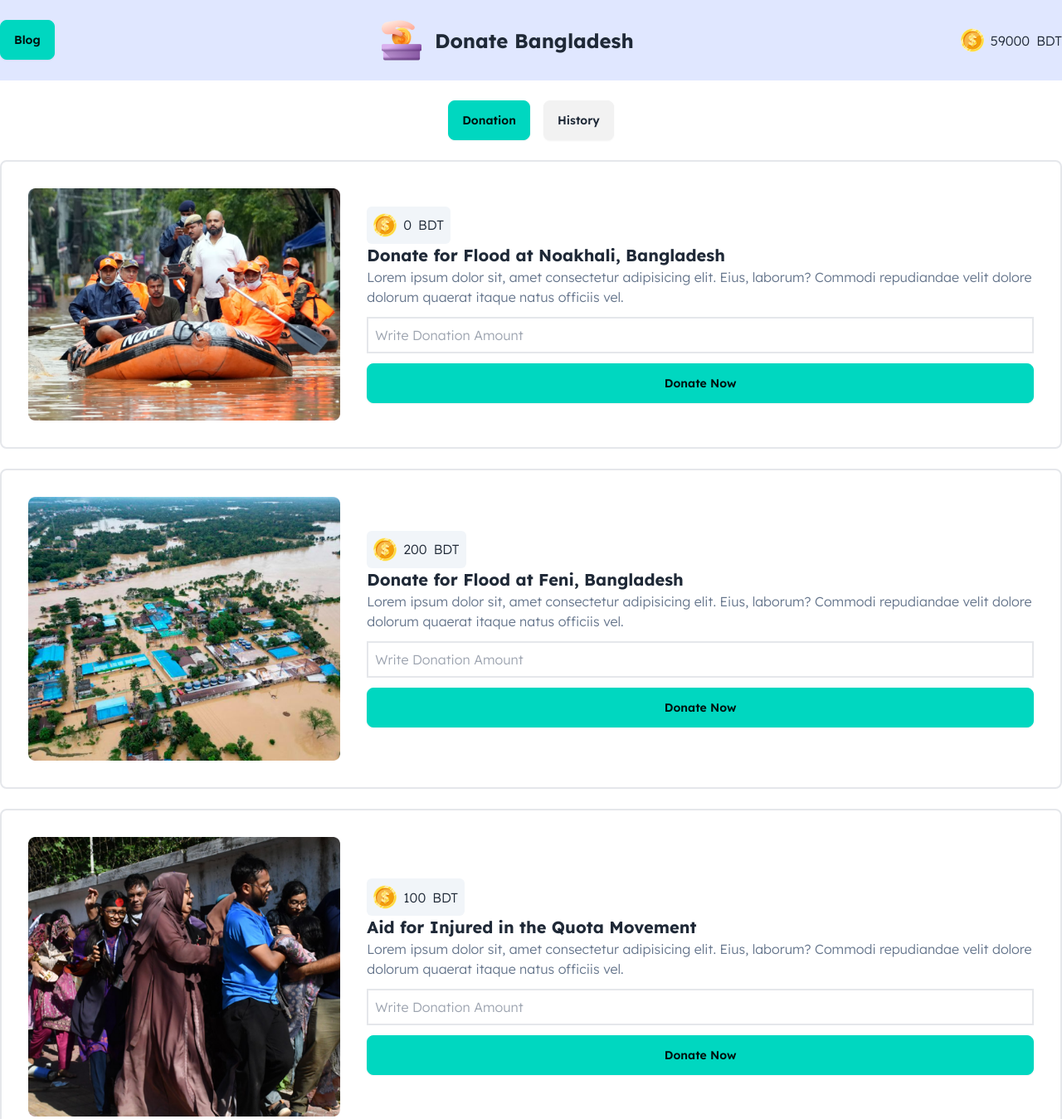
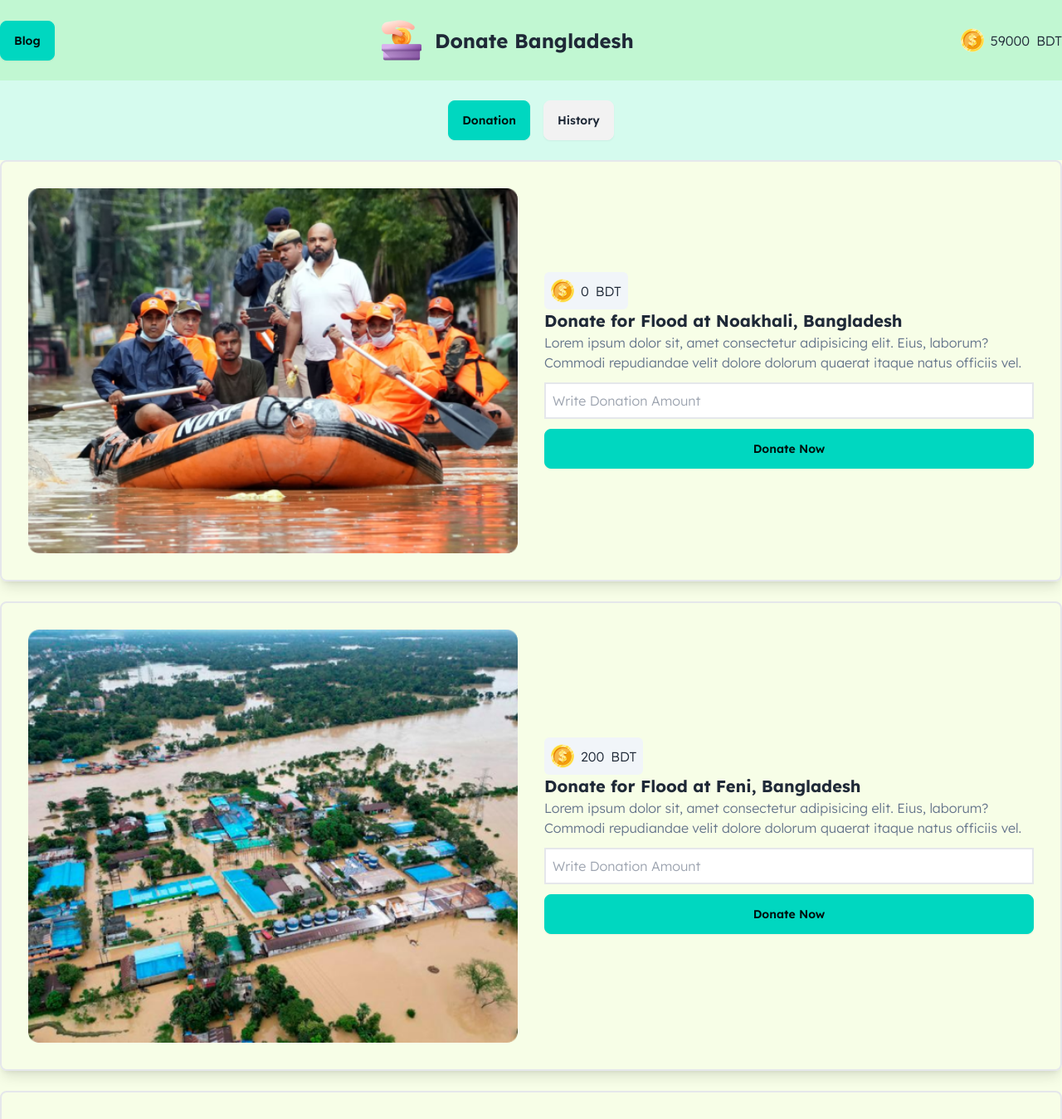
Before and after one commit to Mushfiq80/donate-bd, a plain HTML site: page index.html in a window 1280 px wide. Shown: the top 1349 px of the page at 83% size. Drawn offline with nearby package versions, Linux system fonts and the light colour scheme.

Commit message:
try for DRY need to backup

```diff
--- a/index.html
+++ b/index.html
@@ -20,11 +20,11 @@
     </style>
 </head>
 
-<body class="lexend-font">
+<body class="lexend-font bg-lime-50">
     <!-- Header Section  -->
-    <header class="">
-        <div class="w-full bg-indigo-100">
-            <div class="flex justify-between py-6 container mx-auto">
+    <header class="sticky top-0">
+        <div class="w-full bg-green-200 bg-opacity-90">
+            <div class="flex flex-col items-center space-y-6 md:space-y-0 md:flex-row md:justify-between py-6 container mx-auto">
                 <button onclick="goBlog()" class="btn btn-accent">Blog</button>
                 <div class="flex gap-4 items-center">
                     <img src="assets/logo.png" alt="">
@@ -35,7 +35,7 @@
             </div>
         </div>
         <!-- Header Nav Section  -->
-        <nav class="flex justify-center gap-4 py-6">
+        <nav class="flex justify-center gap-4 py-6 bg-teal-100 bg-opacity-80">
             <button id="donation-page" onclick="changePage(id)" class="btn btn-accent">Donation</button>
             <button id="history-page" onclick="changePage(id)" class="btn">History</button>
         </nav>
@@ -46,8 +46,8 @@
         <section id="donation-section" class="space-y-6">
 
             <!-- Noakhali  -->
-            <div class="border-2 p-8 rounded-lg flex flex-row-reverse justify-center items-center gap-8">
-                <div>
+            <div class="border-2 shadow-lg p-8 rounded-lg flex flex-col md:flex-row-reverse justify-center items-center gap-8">
+                <div class="w-full">
                     <button class="bg-slate-100 p-2 rounded-md flex items-center gap-2"><img
                             src="/assets/coin.png"><span id="noakhali-amount">0</span> BDT</button>
                     <h1 id="location1" class="font-bold text-xl">Donate for Flood at Noakhali, Bangladesh</h1>
@@ -60,15 +60,15 @@
                         placeholder="Write Donation Amount"><br>
                     <button id="noakhali-btn" class="btn btn-accent w-full ">Donate Now</button>
                 </div>
-                <div>
-                    <img src="/assets/noakhali.png" alt="Noakhali Aid Party">
+                <div class="w-full">
+                    <img class="w-full" src="/assets/noakhali.png" alt="Noakhali Aid Party">
                 </div>
             </div>
 
 
             <!-- Feni  -->
-            <div class="border-2 p-8 rounded-lg flex flex-row-reverse justify-center items-center gap-8">
-                <div>
+            <div class="border-2 shadow-lg p-8 rounded-lg flex flex-col md:flex-row-reverse justify-center items-center gap-8">
+                <div class=" w-full">
                     <button class="bg-slate-100 p-2 rounded-md flex items-center gap-2"><img
                             src="/assets/coin.png"><span id="feni-amount">200</span> BDT</button>
                     <h1 id="location2" class="font-bold text-xl">Donate for Flood at Feni, Bangladesh</h1>
@@ -81,15 +81,15 @@
                         placeholder="Write Donation Amount"><br>
                     <button id="feni-btn" class="btn btn-accent w-full">Donate Now</button>
                 </div>
-                <div>
-                    <img src="/assets/feni.png" alt="Feni Aid Party">
+                <div class="w-full">
+                    <img class="w-full" src="/assets/feni.png" alt="Feni Aid Party">
                 </div>
             </div>
 
 
             <!-- Aid for Injury  -->
-            <div class="border-2 p-8 rounded-lg flex flex-row-reverse justify-center items-center gap-8">
-                <div>
+            <div class="border-2 shadow-lg p-8 rounded-lg flex flex-col md:flex-row-reverse justify-center items-center gap-8">
+                <div class="w-full">
                     <button class="bg-slate-100 p-2 rounded-md flex items-center gap-2"><img
                             src="/assets/coin.png"><span id="quota-amount">100</span> BDT</button>
                     <h1 id="location3" class="font-bold text-xl">Aid for Injured in the Quota Movement</h1>
@@ -102,15 +102,15 @@
                         <button id="quota-btn" class="btn btn-accent w-full">Donate Now</button>
                     </div>
                 </div>
-                <div>
-                    <img src="/assets/quota-protest.png" alt="Quota na Medha?">
+                <div class="w-full">
+                    <img class="w-full" src="/assets/quota-protest.png" alt="Quota na Medha?">
                 </div>
             </div>
         </section>
 
 
         <!-- History Section -->
-        <section id="history-logs" class="hidden">
+        <section id="history-logs" class="hidden bg-yellow-50 h-screen">
             <div></div>
         </section>
     </main>
--- a/js/utilities.js
+++ b/js/utilities.js
@@ -5,7 +5,7 @@ function adjustBalance(amount) {
 
 function donationLog (amount, location) {
     const div = document.createElement('div');
-    div.classList.add('border-2', 'p-2', 'mb-4', 'rounded-md');
+    div.classList.add('border-4', 'p-2', 'mb-4', 'rounded-md', 'bg-gray-100');
     div.innerHTML = `<h1 class="font-bold text-xl">${amount} Taka is Donated to ${location}</h1>
     <p>${new Date()}</p>`;
     const historyLogs = document.getElementById('history-logs');
```
Also changed, not shown: blog.html (+1 -1 lines).
